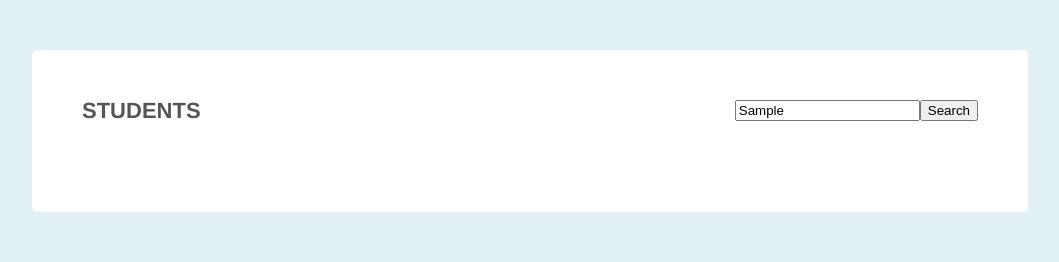
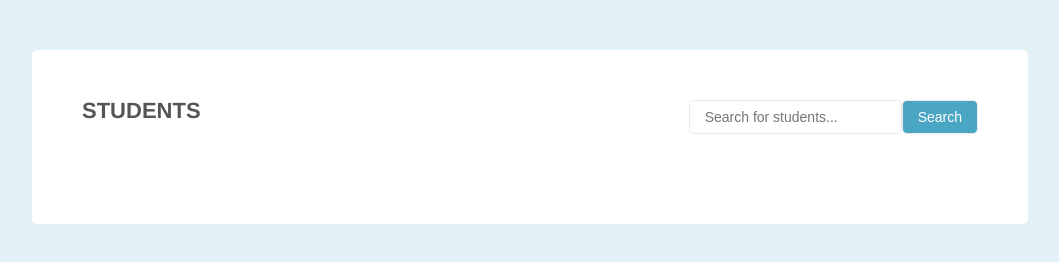
Before and after one commit to cdmachado/Project2--GH-, a plain HTML site: page index.html in a window 1280 px wide. Both pictures are taken after typing "Sample" into the empty fields and a click on the button "Search". Shown: the whole page, without its empty margins (110-1169 px from the left). Drawn offline with nearby package versions, Linux system fonts and the light colour scheme.

Commit message:
done! Exceed Expectations
All the requeriments for Exceed Expectations were met.

```diff
--- a/css/design.css
+++ b/css/design.css
@@ -122,3 +122,7 @@ body{
     .active {
       background-color: #eaeaea;
     }
+
+    .search-button {
+      cursor: pointer;
+    }
--- a/students.js
+++ b/students.js
@@ -8,25 +8,32 @@ let matchedList = [];
 
 
 
-
+// Hides the list of students
 function hiddeItems() {
   for ( i = 0; i < studentList.length; i++ ) {
       studentList[i].style.display = 'none';
   }
 }
 
+// Creates the elements for the dynamic Search of students
 function searchElements() {
-  let searchBut = document.createElement('button');
-  searchBut.className = 'student-search';
-  searchBut.innerHTML = 'Search';
   let parentDiv = document.querySelector('div.page-header');
-  parentDiv.appendChild(searchBut);
+  let searchDiv = document.createElement('div');
+  parentDiv.appendChild(searchDiv);
+  searchDiv.className = 'student-search';
   let searchInp = document.createElement('input');
   searchInp.type = 'text';
-  searchInp.className = 'student-search';
-  parentDiv.appendChild(searchInp);
+  searchDiv.appendChild(searchInp);
+  searchInp.placeholder = 'Search for students...';
+  let searchBut = document.createElement('button');
+  searchBut.className = 'search-button';
+  searchBut.innerHTML = 'Search';
+  searchDiv.appendChild(searchBut);
+
 }
 
+//Displays the list of students correspoding
+// to the page number that was clicked
 function showPage(numPage, list2) {
   hiddeItems();
   let numPage10 = 10*numPage;
@@ -39,41 +46,38 @@ function showPage(numPage, list2) {
   }
 }
 
-function kickStart() {
-  hiddeItems();
-  for ( i = 0; i < 10; i++) {
-    studentList[i].style.display = 'block';
-  }
-  searchElements();
-
-  appendPageLinks(studentList);
-}
-
+// Creates the pagination links depending
+// on the number of students on the list
 function appendPageLinks(stuList) {
   let nPages = Math.ceil(stuList.length/10);
   const ulCreated = document.createElement('ul');
   parent1.appendChild(ulCreated);
-
   for (i = 0; i < nPages; i++) {
     if (i < nPages) {
       let li = document.createElement('li');
       let a = document.createElement('a');
-      $('a').attr('href', '#');
       a.textContent = i + 1;
       ulCreated.appendChild(li);
       li.appendChild(a);
-
+      $('a').attr('href', '#');
     }
-
   }
   let clicked = ulCreated.getElementsByTagName('a')[0];
   clicked.className = 'active';
 }
 
+//Searches between the students list for matches,
+//calls the ShowPage function with the matched students,
+//and calls the appendPageLinks function to create the
+//pagination links
 function searchList() {
+  debugger;
   matchedList = [];
   let input = document.querySelector('input');
   let userSearch = input.value;
+  if (userSearch == '') {
+    kickStart();
+  }
   let numUl = document.getElementsByTagName('ul');
   if (numUl.length > 1) {
     const remov = parent1.querySelector('ul');
@@ -93,17 +97,31 @@ function searchList() {
   if ( matchedList == '') {
       alert("No student's found");
   } else if ( matchedList.length > 10 ) {
-
-    appendPageLinks(matchedList);
+    if (numUl.length == 1) {
+      appendPageLinks(matchedList);
+    }
   }
-
   showPage(1, matchedList);
+  input.value = '';
 }
 
+//Starts pagination with the first 10 students
+//from the list
+function kickStart() {
+  hiddeItems();
+  for ( i = 0; i < 10; i++) {
+    studentList[i].style.display = 'block';
+  }
+  let indexSearchDiv = document.getElementsByTagName('div')[2];
+  if (indexSearchDiv.className !== 'student-search') {
+    searchElements();
+  }
+  appendPageLinks(studentList);
+}
 
 kickStart();
 
-$('.pagination a').on('click', (event) => {
+$('.pagination').on('click', 'a', (event) => {
   $('.pagination a').removeClass('active');
   event.target.className = 'active';
   numPage = event.target.innerHTML;
@@ -111,6 +129,5 @@ $('.pagination a').on('click', (event) => {
 });
 
 $('button').on('click', () => {
-    debugger;
     searchList();
 });
```
Also changed, not shown: index.html (+0 -21 lines).
